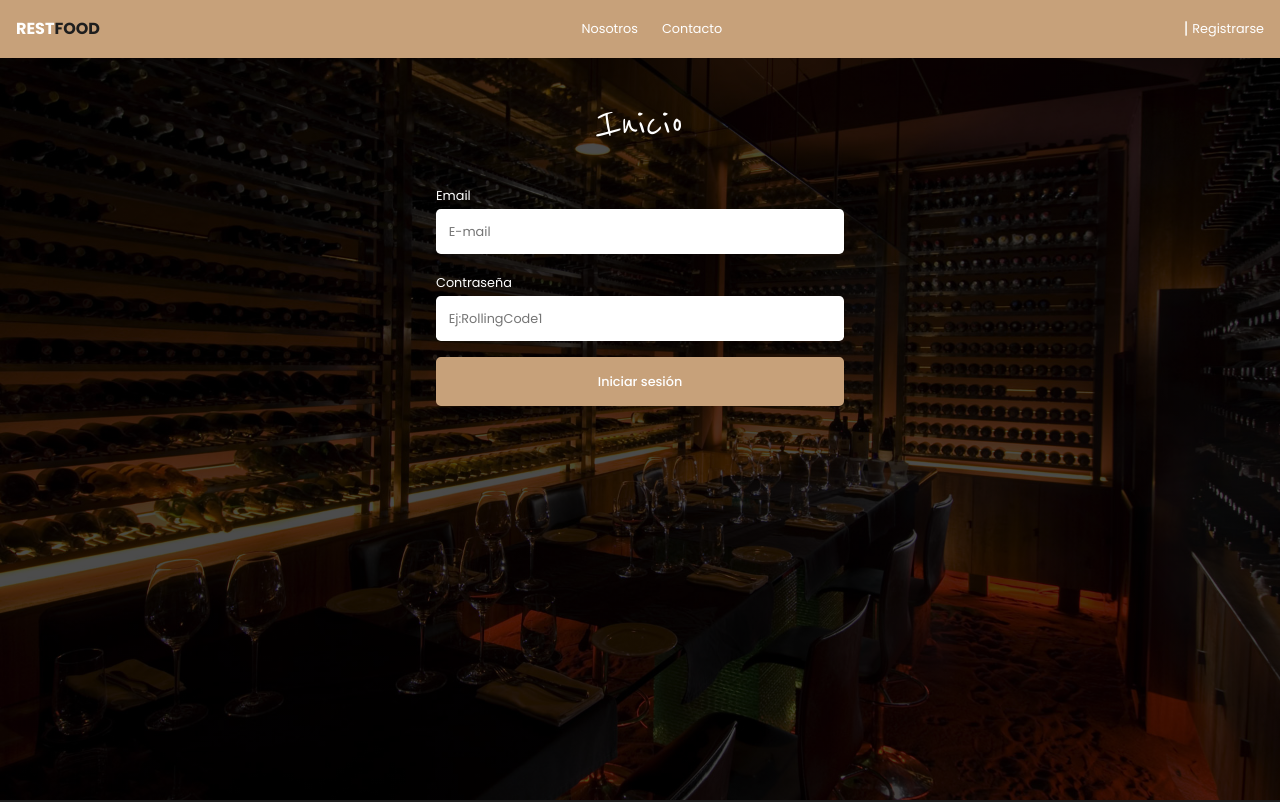
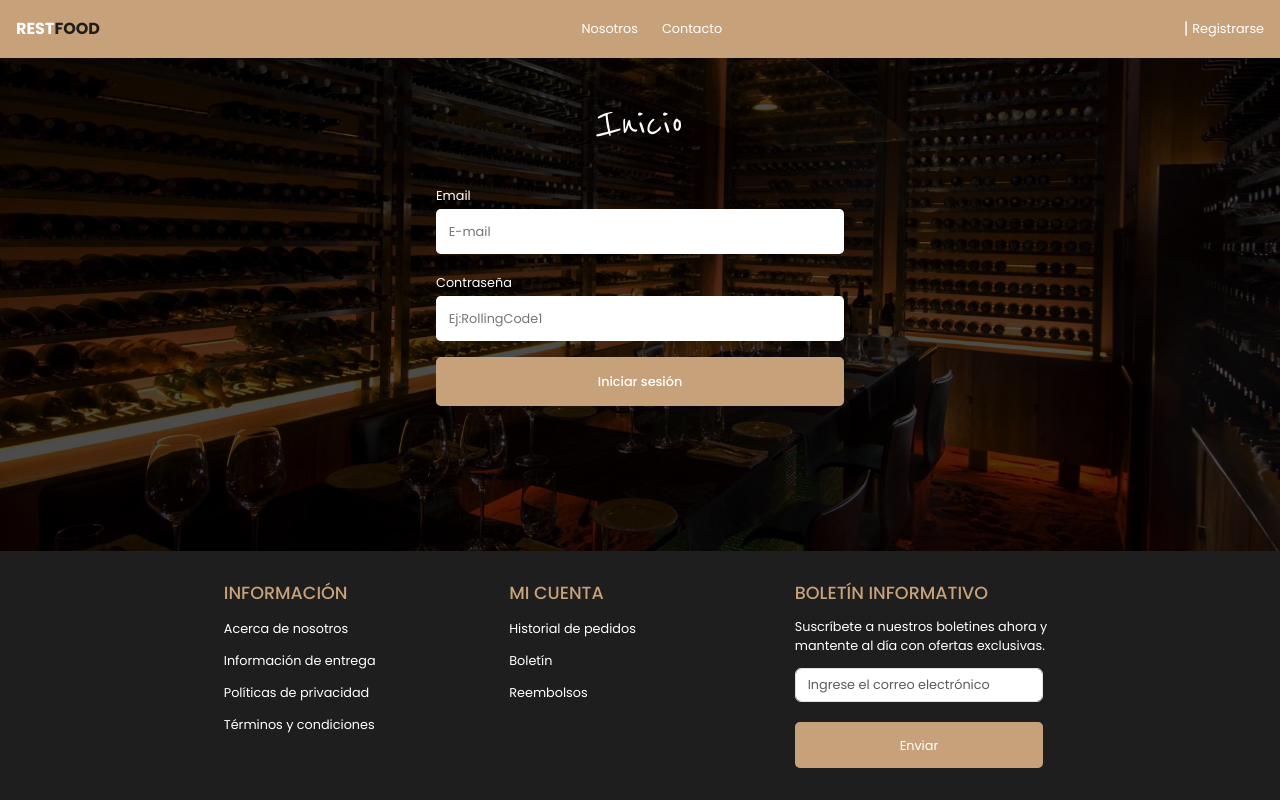
Before and after one commit to Mateo872/restfood, a React (Vite) app: page /usuario/iniciar in a window 1280 px wide. Shown: the top 802 px of the page. Built offline with nearby package versions, Linux system fonts and the light colour scheme; no server answers.

Commit message:
Corrección de redireccionamiento de página al registrarse

```diff
--- a/src/App.css
+++ b/src/App.css
@@ -1119,6 +1119,11 @@ td .usuario_activo:hover {
     font-size: 1rem;
   }
 
+
+  div .contenedor_IniciarRegistro {
+    padding-top: 12rem;
+  }
+
   .filtro_overlay .contenedor_filtro {
     width: 17.5rem;
     height: 100vh;
@@ -1510,6 +1515,10 @@ td .usuario_activo:hover {
   main article .categorias {
     font-size: 0.8rem;
     gap: 1.8rem;
+  }
+
+  div .contenedor_IniciarRegistro {
+    padding-top: 6rem;
   }
 
   .formCrearEditar {
@@ -2167,7 +2176,6 @@ div:where(.swal2-icon).swal2-question.swal2-icon-show {
 }
 
 .contenedor_IniciarRegistro {
-  min-height: 100vh;
   background-image: linear-gradient(rgba(0, 0, 0, 0.7), rgba(0, 0, 0, .7)), url("./complementos/imagenes/366291.jpg");
   background-size: cover;
   background-position: 50% 50%;
--- a/src/componentes/InicioSesion.jsx
+++ b/src/componentes/InicioSesion.jsx
@@ -74,8 +74,19 @@ const InicioSesion = ({ setUsuarioLogeado }) => {
               "Usuario creado",
               `El usuario ${nuevoUsuario.nombre} fue creado con éxito!`,
               "success"
-            );
-            navegacion("/usuario/iniciar");
+            ).then((res) => {
+              if (res.isConfirmed) {
+                Swal.fire(
+                  "Iniciar sesión",
+                  `Inicie sesión para continuar`,
+                  "info"
+                ).then((res) => {
+                  if (res.isConfirmed) {
+                    navegacion("/usuario/iniciar");
+                  }
+                });
+              }
+            });
             reset();
           } else {
             Swal.fire(
```
Also changed, not shown: db.json (+4 -12 lines).
